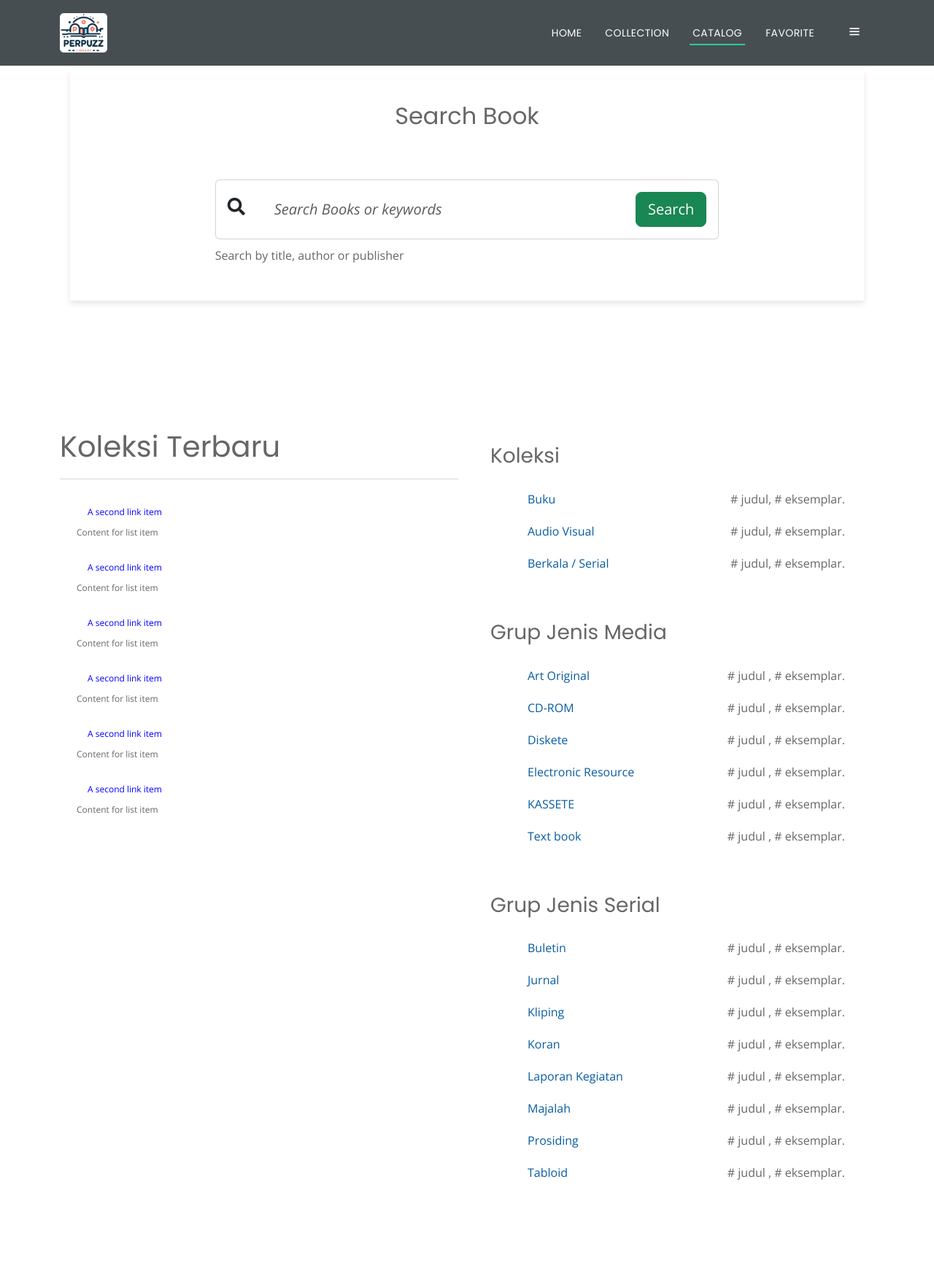
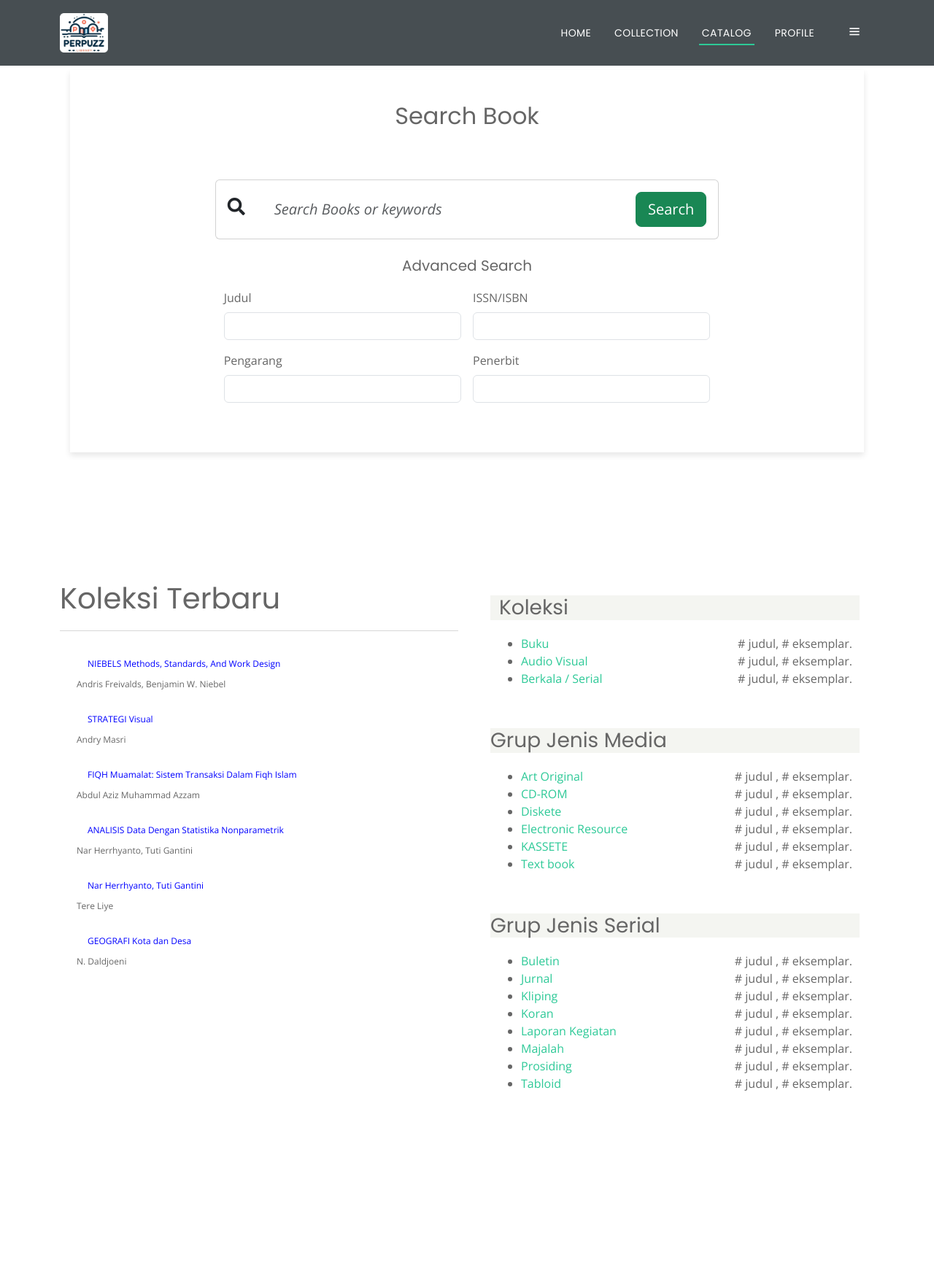
Before and after one commit to KunRacKer/perpuzz, a PHP site: page /view/katalog.php in a window 1280 px wide. Shown: the whole page at 73% size. After the commit the page ends 1495 px from the top, so only its background shows below. Run offline with PHP 8.4, Linux system fonts and the light colour scheme; some libraries are stand-ins or nearby versions.

Commit message:
update katalog update index

```diff
--- a/view/katalog.php
+++ b/view/katalog.php
@@ -41,44 +41,10 @@
     <link href="../assets/css/style.css" rel="stylesheet" />
     <link href="https://maxcdn.bootstrapcdn.com/font-awesome/4.3.0/css/font-awesome.min.css" rel="stylesheet" />
 
-  </head>
-  <body>
-    <!-- ======= Header ======= -->
-    <header
-      id="header"
-      class="fixed-top d-flex align-items-center header-koleksi"
-    >
-      <div class="container d-flex justify-content-between align-items-center">
-        <div id="logo">
-          <a href="../index.php"><img src="../assets/img/logo.png" alt="" /></a>
-        </div>
-
-        <nav id="navbar" class="navbar">
-          <ul>
-            <li><a class="nav-link" href="../index.php">Home</a></li>
-            <li><a class="nav-link" href="koleksi.php">Collection</a></li>
-            <li><a class="nav-link active" href="#about">Catalog</a></li>
-            <li><a class="nav-link" href="#services">Favorite</a></li>
-            <li class="nav-item dropdown">
-              <button class="btn btn-lg" data-bs-toggle="dropdown" aria-expanded="false">
-                <i class='bx bx-menu' style='color:#ffffff;'></i>
-              </button>
-              <ul class="dropdown-menu">
-                <li><a class="dropdown-item" href="forms/logout.php"><i class='bx bx-log-in'> LogIn</i></a></li>
-                <li><a class="dropdown-item" href="forms/logout.php"><i class='bx bx-log-out'> LogOut</i></a></li>
-              </ul>
-            </li>
-            </ul>
-          <i class="bi bi-list mobile-nav-toggle"></i>
-        </nav>
-        <!-- .navbar -->
-      </div>
-    </header>
-    <!-- End Header -->
-
+    <!-- style -->
     <style>
     .scrollable-div {
-    min-height: 1000px;
+    min-height: 600px;
     overflow-y: scroll;
 
     }
@@ -165,6 +131,44 @@ input:placeholder-shown {
 
 
 </style>
+<!-- end -->
+
+  </head>
+  <body>
+    <!-- ======= Header ======= -->
+    <header
+      id="header"
+      class="fixed-top d-flex align-items-center header-koleksi"
+    >
+      <div class="container d-flex justify-content-between align-items-center">
+        <div id="logo">
+          <a href="../index.php"><img src="../assets/img/logo.png" alt="" /></a>
+        </div>
+
+        <nav id="navbar" class="navbar">
+          <ul>
+            <li><a class="nav-link" href="../index.php">Home</a></li>
+            <li><a class="nav-link" href="koleksi.php">Collection</a></li>
+            <li><a class="nav-link active" href="katalog.php">Catalog</a></li>
+            <li><a class="nav-link" href="profile.php">Profile</a></li>
+            <li class="nav-item dropdown">
+              <button class="btn btn-lg" data-bs-toggle="dropdown" aria-expanded="false">
+                <i class='bx bx-menu' style='color:#ffffff;'></i>
+              </button>
+              <ul class="dropdown-menu">
+                <li><a class="dropdown-item" href="forms/logout.php"><i class='bx bx-log-in'> LogIn</i></a></li>
+                <li><a class="dropdown-item" href="forms/logout.php"><i class='bx bx-log-out'> LogOut</i></a></li>
+              </ul>
+            </li>
+            </ul>
+          <i class="bi bi-list mobile-nav-toggle"></i>
+        </nav>
+        <!-- .navbar -->
+      </div>
+    </header>
+    <!-- End Header -->
+
+
 
 
       <!-- ======= About Section ======= -->
@@ -204,8 +208,32 @@ input:placeholder-shown {
                   <!--end of col-->
                 </div>
 
+
               </form>
-              <p style="margin-top:10px;">Search by title, author or publisher</p>
+              <!-- Advance search-->
+              <div class="container pb-5">
+                <br>
+                <h5><center>Advanced Search</center></h5>
+                <form class="row g-3">
+                  <div class="col-md-6">
+                    <label for="inputEmail4" class="form-label">Judul</label>
+                    <input type="email" class="form-control" id="inputEmail4">
+                  </div>
+                  <div class="col-md-6">
+                    <label for="inputPassword4" class="form-label">ISSN/ISBN</label>
+                    <input type="password" class="form-control" id="inputPassword4">
+                  </div>
+                  <div class="col-md-6">
+                    <label for="inputEmail4" class="form-label">Pengarang</label>
+                    <input type="email" class="form-control" id="inputEmail4">
+                  </div>
+                  <div class="col-md-6">
+                    <label for="inputPassword4" class="form-label">Penerbit</label>
+                    <input type="password" class="form-control" id="inputPassword4">
+                  </div>
+                </form>
+                <!-- end advance -->
+              </div>
             </div>
             <!--end of col-->
           </div>
@@ -225,43 +253,43 @@ input:placeholder-shown {
     <h1>Koleksi Terbaru</h1>
     <hr>
 
-    <div class="scrollable-div" style="max-height:600px;overflow-y:scroll;">
+    <div class="scrollable-div row-gap-2" style="max-height:600px;overflow-y:scroll;">
     <li class="list-group-item d-flex justify-content-between align-items-start">
       <div class="ms-2 me-auto" style="font-size: 12px;">
-      <a href="#" class="list-group-item list-group-item-action" style="color: blue;">A second link item</a>
-        Content for list item
+      <a href="#" class="list-group-item list-group-item-action" style="color: blue;">NIEBELS Methods, Standards, And Work Design</a>
+        Andris Freivalds, Benjamin W. Niebel
       </div>
     </li>
     <li class="list-group-item d-flex justify-content-between align-items-start">
       <div class="ms-2 me-auto" style="font-size: 12px;">
-      <a href="#" class="list-group-item list-group-item-action" style="color: blue;">A second link item</a>
-        Content for list item
+      <a href="#" class="list-group-item list-group-item-action" style="color: blue;">STRATEGI Visual</a>
+      Andry Masri
       </div>
     </li>
     <li class="list-group-item d-flex justify-content-between align-items-start">
       <div class="ms-2 me-auto" style="font-size: 12px;">
-      <a href="#" class="list-group-item list-group-item-action" style="color: blue;">A second link item</a>
-        Content for list item
+      <a href="#" class="list-group-item list-group-item-action" style="color: blue;">FIQH Muamalat: Sistem Transaksi Dalam Fiqh Islam</a>
+      Abdul Aziz Muhammad Azzam
+    </li>
+    <li class="list-group-item d-flex justify-content-between align-items-start">
+      <div class="ms-2 me-auto" style="font-size: 12px;">
+      <a href="#" class="list-group-item list-group-item-action" style="color: blue;">ANALISIS Data Dengan Statistika Nonparametrik</a>
+      Nar Herrhyanto, Tuti Gantini
       </div>
     </li>
     <li class="list-group-item d-flex justify-content-between align-items-start">
       <div class="ms-2 me-auto" style="font-size: 12px;">
-      <a href="#" class="list-group-item list-group-item-action" style="color: blue;">A second link item</a>
-        Content for list item
+      <a href="#" class="list-group-item list-group-item-action" style="color: blue;">Nar Herrhyanto, Tuti Gantini</a>
+      Tere Liye
       </div>
     </li>
     <li class="list-group-item d-flex justify-content-between align-items-start">
       <div class="ms-2 me-auto" style="font-size: 12px;">
-      <a href="#" class="list-group-item list-group-item-action" style="color: blue;">A second link item</a>
-        Content for list item
+      <a href="#" class="list-group-item list-group-item-action" style="color: blue;">GEOGRAFI Kota dan Desa</a>
+      N. Daldjoeni
       </div>
     </li>
-    <li class="list-group-item d-flex justify-content-between align-items-start">
-      <div class="ms-2 me-auto" style="font-size: 12px;">
-      <a href="#" class="list-group-item list-group-item-action" style="color: blue;">A second link item</a>
-        Content for list item
-      </div>
-    </li>
+
     </div>
   </div>
 
@@ -270,36 +298,50 @@ input:placeholder-shown {
   <!-- end -->
 
   <!-- koleksi 2-->
-    <div class="col-xs-12 col-sm-12 col-md-6 col-lg-6" style="font-size: medium;">
+    <div class="col-xs-12 col-sm-12 col-md-6 col-lg-6 " style="font-size: medium;">
       <div class="tg-widget tg-widgetdownload" style="padding:20px;background-color:#fff;">
-        <div class="tg-widgettitle">
+        <div class="container" style="background-color: #F4F5F1 ;">
           <h3>Koleksi</h3>
 			  </div>
-        <div class="tg-widgetcontent" style="padding:0px 10px;">
+        <div class="" style="padding:0px 10px;">
         <ul>
-	        <li><a href="#">Buku</a><span class="pull-right"> # judul, # eksemplar.</span></li><li><a href="#">Audio Visual</a><span class="pull-right"># judul, # eksemplar.</span></li><li><a href="#">Berkala / Serial</a><span class="pull-right"># judul, # eksemplar.</span></li>
+	        <li><a href="#">Buku</a><span class="pull-right"> # judul, # eksemplar.</span></li>
+          <li><a href="#">Audio Visual</a><span class="pull-right"># judul, # eksemplar.</span></li>
+          <li><a href="#">Berkala / Serial</a><span class="pull-right"># judul, # eksemplar.</span></li>
         </ul>
         </div>
       </div>
 
       <div class="tg-widget tg-widgetdownload" style="padding:20px;background-color:#fff;">
-        <div class="tg-widgettitle">
+        <div class="tg-widgettitle" style="background-color: #F4F5F1 ;">
 				  <h3>Grup Jenis Media</h3>
 			  </div>
-        <div class="tg-widgetcontent" style="padding:0px 10px;">
+        <div class="" style="padding:0px 10px;">
       <ul>
-	      <li><a href="#">Art Original</a> <span class="pull-right"># judul , # eksemplar.</span></li><li><a href="#">CD-ROM</a> <span class="pull-right"># judul , # eksemplar.</span></li><li><a href="#">Diskete</a> <span class="pull-right"># judul , # eksemplar.</span></li><li><a href="#">Electronic Resource</a> <span class="pull-right"># judul , # eksemplar.</span></li><li><a href="#">KASSETE</a> <span class="pull-right"># judul , # eksemplar.</span></li><li><a href="#">Text book</a> <span class="pull-right"># judul , # eksemplar.</span></li>
+	      <li><a href="#">Art Original</a> <span class="pull-right"># judul , # eksemplar.</span></li>
+        <li><a href="#">CD-ROM</a> <span class="pull-right"># judul , # eksemplar.</span></li>
+        <li><a href="#">Diskete</a> <span class="pull-right"># judul , # eksemplar.</span></li>
+        <li><a href="#">Electronic Resource</a> <span class="pull-right"># judul , # eksemplar.</span></li>
+        <li><a href="#">KASSETE</a> <span class="pull-right"># judul , # eksemplar.</span></li>
+        <li><a href="#">Text book</a> <span class="pull-right"># judul , # eksemplar.</span></li>
       </ul>
         </div>
       </div>
 
       <div class="tg-widget tg-widgetdownload" style="padding:20px;background-color:#fff;">
-        <div class="tg-widgettitle">
+        <div class="tg-widgettitle" style="background-color: #F4F5F1 ;">
 				  <h3>Grup Jenis Serial</h3>
 			  </div>
-        <div class="tg-widgetcontent" style="padding:0px 10px;">
+        <div class="" style="padding:0px 10px;">
         <ul>
-	        <li><a href="#">Buletin</a> <span class="pull-right"># judul , # eksemplar.</span></li><li><a href="#">Jurnal</a> <span class="pull-right"># judul , # eksemplar.</span></li><li><a href="#">Kliping</a> <span class="pull-right"># judul , # eksemplar.</span></li><li><a href="#">Koran</a> <span class="pull-right"># judul , # eksemplar.</span></li><li><a href="#">Laporan Kegiatan</a> <span class="pull-right"># judul , # eksemplar.</span></li><li><a href="#">Majalah</a> <span class="pull-right"># judul , # eksemplar.</span></li><li><a href="#">Prosiding</a> <span class="pull-right"># judul , # eksemplar.</span></li><li><a href="#">Tabloid</a> <span class="pull-right"># judul , # eksemplar.</span></li>
+	        <li><a href="#">Buletin</a> <span class="pull-right"># judul , # eksemplar.</span></li>
+          <li><a href="#">Jurnal</a> <span class="pull-right"># judul , # eksemplar.</span></li>
+          <li><a href="#">Kliping</a> <span class="pull-right"># judul , # eksemplar.</span></li>
+          <li><a href="#">Koran</a> <span class="pull-right"># judul , # eksemplar.</span></li>
+          <li><a href="#">Laporan Kegiatan</a> <span class="pull-right"># judul , # eksemplar.</span></li>
+          <li><a href="#">Majalah</a> <span class="pull-right"># judul , # eksemplar.</span></li>
+          <li><a href="#">Prosiding</a> <span class="pull-right"># judul , # eksemplar.</span></li>
+          <li><a href="#">Tabloid</a> <span class="pull-right"># judul , # eksemplar.</span></li>
         </ul>
         </div>
       </div>
```
Also changed, not shown: index.php (+1 -75 lines).
